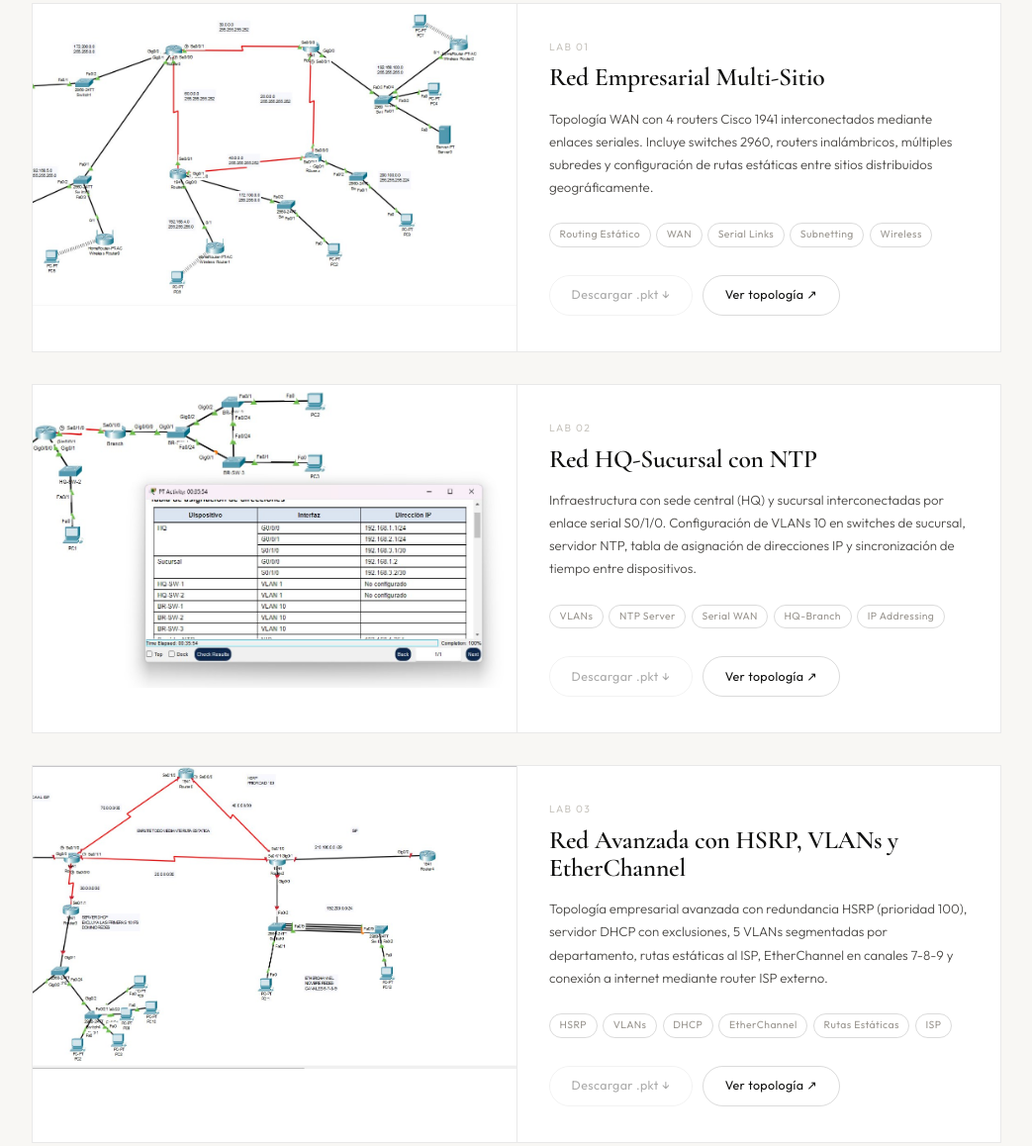
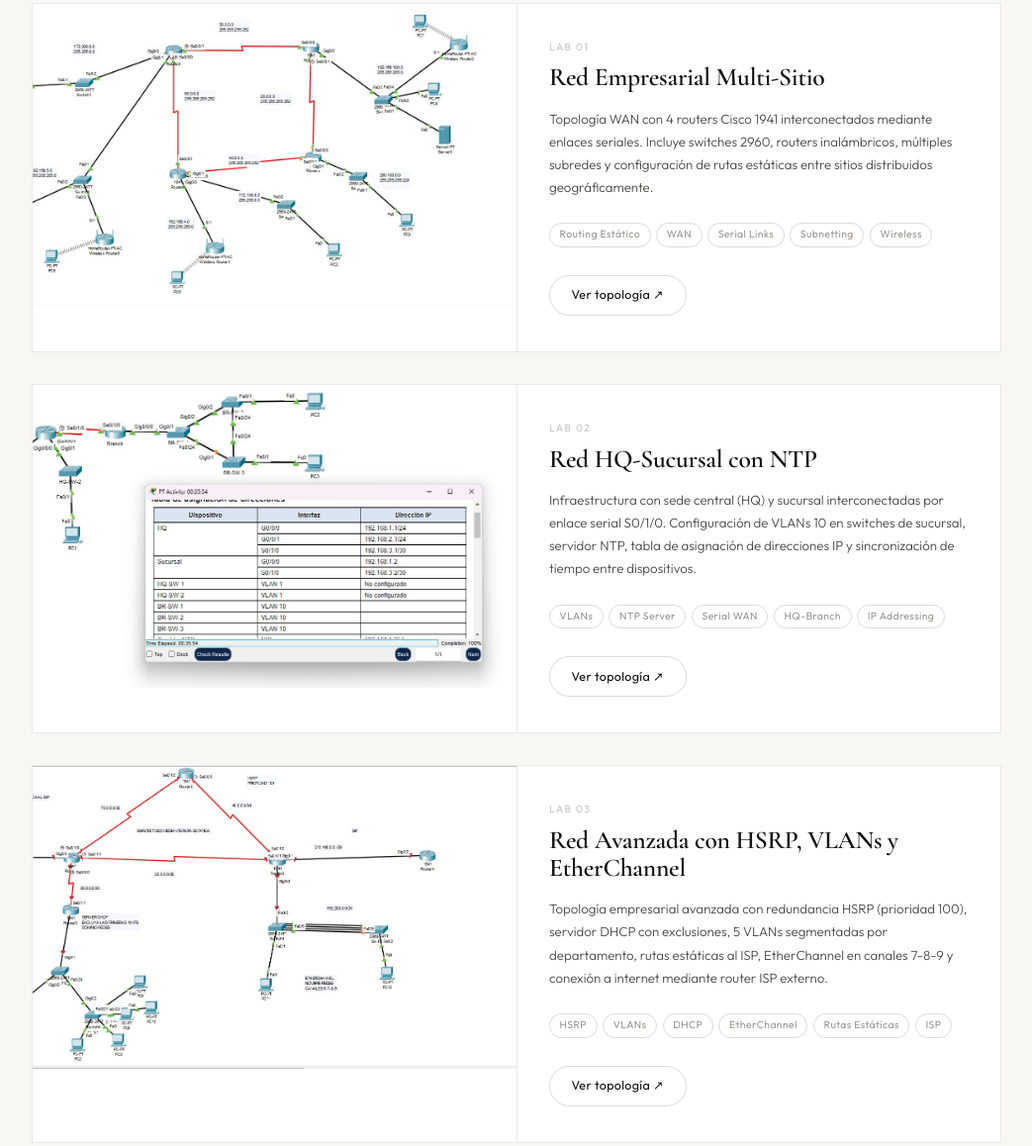
Before and after one commit to skeimber-design/Personal_Web, a plain HTML site: page packet-tracer-labs.html in a window 1280 px wide. Shown: the part 655-1813 px from the top of the page at 99% size, without its empty margins (118-1161 px from the left). Drawn offline with nearby package versions, Linux system fonts and the light colour scheme.

Commit message:
Update packet-tracer-labs.html

```diff
--- a/packet-tracer-labs.html
+++ b/packet-tracer-labs.html
@@ -235,9 +235,6 @@ LABS.forEach((lab, i) => {
         <div class="lab-tags">${lab.tags.map(t=>`<span class="tag">${t}</span>`).join('')}</div>
       </div>
       <div class="lab-actions">
-        ${lab.pkt
-          ? `<a href="${lab.pkt}" class="btn-dark" download>Descargar .pkt ↓</a>`
-          : `<span class="btn-disabled">Descargar .pkt ↓</span>`}
         <a href="#" class="btn-ghost view-img" data-img="${lab.img}" data-title="${lab.title}">Ver topología ↗</a>
       </div>
     </div>`;
```
